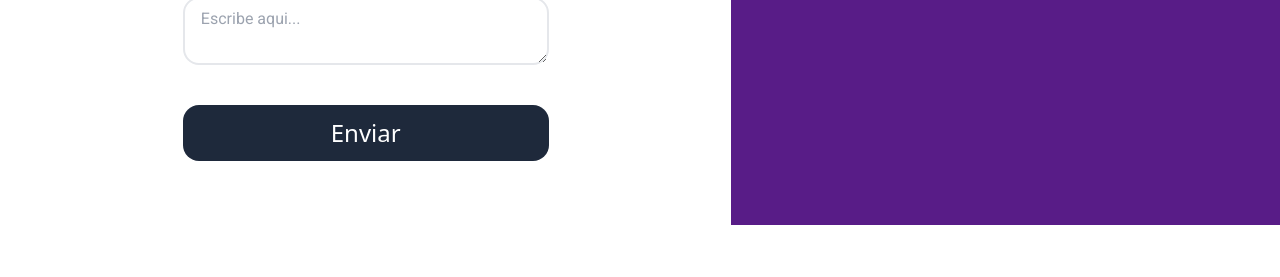
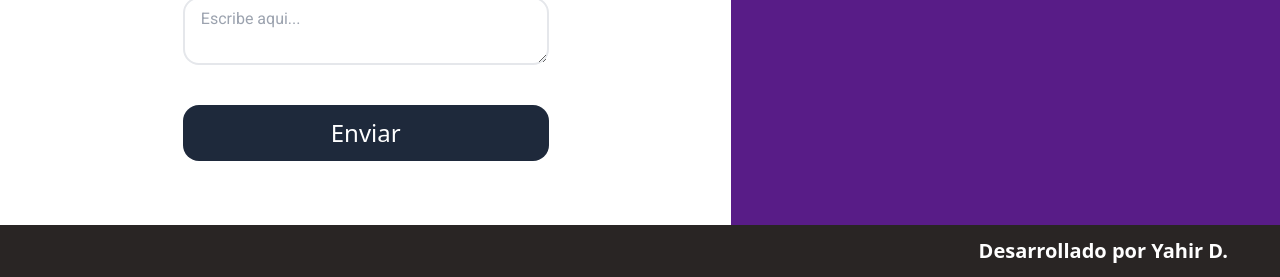
Before and after one commit to yahirantonio/onePageLit, a website built with Vite: page index.html in a window 1280 px wide. Shown: the part 3646-3923 px from the top of the page. Before the commit the page ends 3871 px from the top, so only its background shows below. Built offline with nearby package versions, Linux system fonts and the light colour scheme.

Commit message:
feat(footer): creando el footer con mi nombre

```diff
--- a/index.html
+++ b/index.html
@@ -137,6 +137,9 @@
     </div>
   </main>
 
+  <footer class="bg-stone-800 text-white text-end">
+    <p class="p-3 mr-10 font-bold text-xl"> Desarrollado por Yahir D.</p>
+  </footer>
 
   <script src="./src/js/main.js" type="module"></script>
 </body>
```
